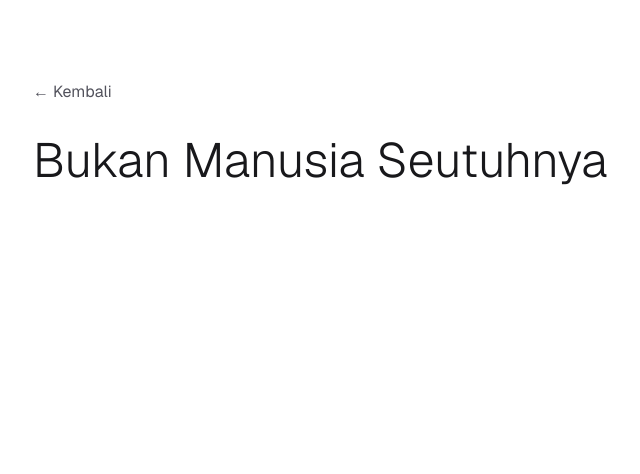
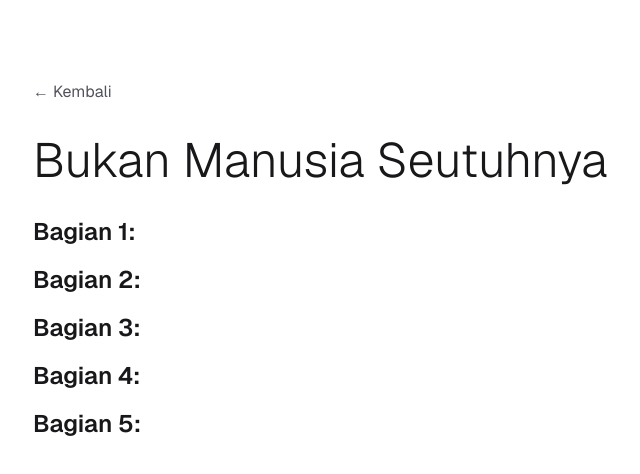
Before and after one commit to thanzero0/ZeroTwoWeb, a Next.js app in the folder zero/: page /bukan-manusia-seutuhnya in a window 1280 px wide. Shown: the top 474 px of the page, without its empty margins (183-823 px from the left). Built offline with nearby package versions, Linux system fonts and the light colour scheme.

Commit message:
make a layout bukan manusia seutuhnya

```diff
--- a/zero/src/app/bukan-manusia-seutuhnya/page.tsx
+++ b/zero/src/app/bukan-manusia-seutuhnya/page.tsx
@@ -8,9 +8,56 @@ export default function BukanManusiaSeutuhnya() {
           ← Kembali
         </Link>
         <h1 className="text-4xl md:text-5xl font-light mb-8 text-zinc-900">Bukan Manusia Seutuhnya</h1>
-        <div className="prose prose-lg max-w-none">
-          {/* Rincian lengkap akan diisi nanti */}
-        </div>
+
+        <section className="prose prose-lg max-w-none leading-relaxed space-y-4">
+          <h2 className="text-2xl font-semibold text-zinc-900">Bagian 1: </h2>
+          <p>
+
+          </p>
+          <p>
+
+          </p>
+        </section>
+
+        <section className="prose prose-lg max-w-none leading-relaxed space-y-4">
+          <h2 className="text-2xl font-semibold text-zinc-900">Bagian 2: </h2>
+          <p>
+
+          </p>
+          <p>
+
+          </p>
+        </section>
+
+        <section className="prose prose-lg max-w-none leading-relaxed space-y-4">
+          <h2 className="text-2xl font-semibold text-zinc-900">Bagian 3: </h2>
+          <p>
+
+          </p>
+          <p>
+
+          </p>
+        </section>
+
+        <section className="prose prose-lg max-w-none leading-relaxed space-y-4">
+          <h2 className="text-2xl font-semibold text-zinc-900">Bagian 4: </h2>
+          <p>
+
+          </p>
+          <p>
+
+          </p>
+        </section>
+
+        <section className="prose prose-lg max-w-none leading-relaxed space-y-4">
+          <h2 className="text-2xl font-semibold text-zinc-900">Bagian 5: </h2>
+          <p>
+
+          </p>
+          <p>
+
+          </p>
+        </section>
       </div>
     </div>
   );
```
